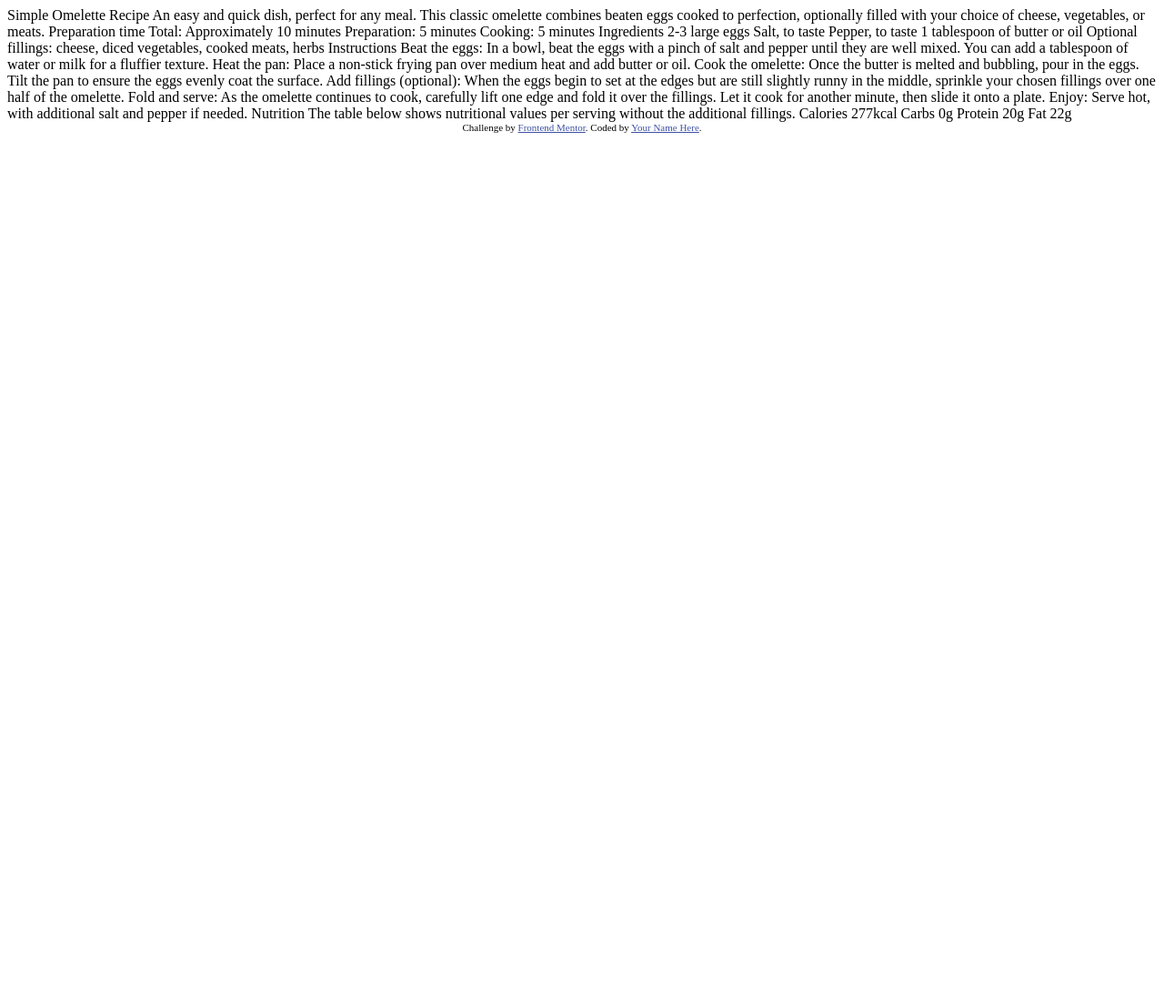
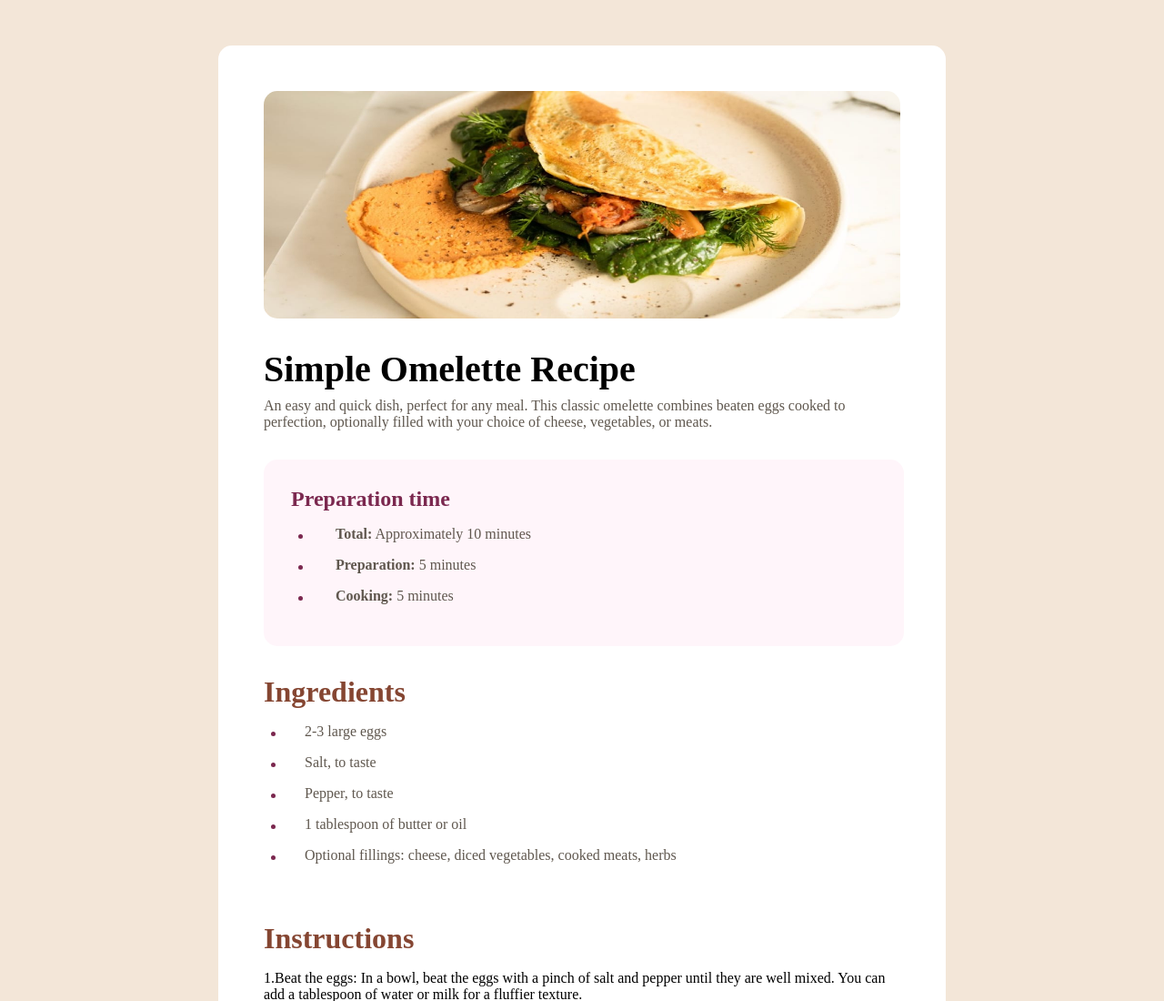
Before and after one commit to Sheepnore/FrontendMentor-RecipePage, a plain HTML site: page recipe-page-main/index.html in a window 1280 px wide. Shown: the top 1100 px of the page at 91% size. Before the commit the page ends 800 px from the top, so only its background shows below. Drawn offline with Linux system fonts and the light colour scheme; a web font is replaced by a local one.

Commit message:
60% done

```diff
--- a/recipe-page-main/index.html
+++ b/recipe-page-main/index.html
@@ -5,73 +5,247 @@
   <meta name="viewport" content="width=device-width, initial-scale=1.0"> <!-- displays site properly based on user's device -->
 
   <link rel="icon" type="image/png" sizes="32x32" href="./assets/images/favicon-32x32.png">
+  <title>Frontend Mentor | Recipe page</title>
+  <style>
+  .attribution { font-size: 11px; text-align: center; }
+  .attribution a { color: hsl(228, 45%, 44%); }
 
-  <title>Frontend Mentor | Recipe page</title>
+  @font-face {
+    font-family: "Young Serif";
+    src: url('https://fonts.google.com/specimen/Young+Serif');
+  }
+  @font-face {
+    font-family: "Outfit";
+    src: url('https://fonts.google.com/specimen/Outfit');
+  }
 
-  <!-- Feel free to remove these styles or customise in your own stylesheet 👍 -->
-  <style>
-    .attribution { font-size: 11px; text-align: center; }
-    .attribution a { color: hsl(228, 45%, 44%); }
+    *{
+      margin: 0;
+      padding: 0;
+      font-family: 'Outfit',serif;
+    }
+
+    :root{
+      --border-radius: 15px;
+    }
+
+    body{
+      background-color: hsl(30, 54%, 90%);
+    }
+
+    .container{
+      width: 700px;
+      display: flex;
+      flex-direction: column;
+      justify-content: center;
+      align-items: flex-start;
+      background-color: white;
+      border-radius: var(--border-radius);
+      margin: auto;
+      margin-top: 50px;
+      margin-bottom: 50px;
+      padding: 50px;
+    }
+
+    .item{
+     margin-top: 2rem;
+    }
+
+    h2{
+      font-family: "Young Serif";
+      font-size: 2rem;
+      color: hsl(14, 45%, 36%);
+
+    }
+
+    img{
+      width: 100%;
+      height: 250px;
+      border-radius: var(--border-radius);
+    }
+
+    .Heading h1{
+      font-family: "Young Serif";
+      font-size: 2.5rem;
+    }
+
+    .Heading p{
+      font-family: "Outfit", serif;
+      margin-top: .5rem;
+      color: hsl(30, 10%, 34%);
+    }
+
+    .Preparation {
+      font-family: "Outfit",serif;
+      width: 92%;
+      border-radius: var(--border-radius);
+      background-color: hsl(330, 100%, 98%);
+      padding: 30px;
+    }
+
+    .Preparation h3{
+      font-size: 1.5rem;
+      color: hsl(332, 51%, 32%);
+    }
+
+    .Preparation *{
+      margin-bottom: 1rem;
+    }
+
+    .Preparation li{
+      list-style: none;
+      color: hsl(30, 10%, 34%);
+    }
+
+   .Preparation li::before{
+    content: '';
+    display: inline-block;
+    width: 5px;
+    height: 5px;
+    border-radius: 50%;
+    background-color: hsl(332, 51%, 32%);
+    margin-right: 2rem;
+    margin-left: .5rem;
+    flex: 1;
+   }
+
+   .Ingredients{
+    width: 100%;
+    color: hsl(30, 10%, 34%);
+   }
+   .Ingredients *{
+    margin-bottom: 1rem;
+   }
+   .Ingredients li{
+    list-style: none;
+   }
+
+   .Ingredients li::before{
+    content: '';
+    display: inline-block;
+    width: 5px;
+    height: 5px;
+    border-radius: 50%;
+    background-color: hsl(332, 51%, 32%);
+    margin-right: 2rem;
+    margin-left: .5rem;
+    flex: 1;
+   }
+
+   .Instructions *{
+    margin-top:1rem;
+    list-style: none;
+   }
+
+   .Instructions ol{
+   }
+
+   .Instructions li::before{
+    content: counter(list-item) '.';
+    display: inline-block;
+   }
+   .Nutrition{
+    width: 100%;
+    margin-top: 1rem;
+    padding-top: 1rem;
+    border-top: 2px solid hsl(30, 18%, 87%);
+    color: hsl(30, 10%, 34%);
+   }
+
+  table{
+    width: 100%;
+    margin-top: 1rem;
+  }
+  .Nutrition tr{
+    border: 1px;
+  }
+  .Nutrition td{
+    padding: .5rem;
+    text-indent: .5rem;
+  }
+
+  .Nutrition .number{
+    color: hsl(14, 45%, 36%);
+    font-weight: bold;
+  }
+
   </style>
 </head>
+
 <body>
+  <div class="container">
 
-  Simple Omelette Recipe
+    <img src="./assets/images/image-omelette.jpeg" alt="Simple Omelette">
 
-  An easy and quick dish, perfect for any meal. This classic omelette combines beaten eggs cooked
-  to perfection, optionally filled with your choice of cheese, vegetables, or meats.
+    <div class="Heading item">
+      <h1>Simple Omelette Recipe</h1>
+      <p>An easy and quick dish, perfect for any meal. This classic omelette combines beaten eggs cooked to perfection, optionally filled with your choice of cheese, vegetables, or meats.</p>
+    </div>
 
-  Preparation time
+    <div class="Preparation item">
+      <h3>Preparation time</h3>
+      <ul>
+        <li>
+          <strong>Total:</strong> Approximately 10 minutes
+        </li>
+        <li>
+          <strong>Preparation:</strong> 5 minutes
+        </li>
+        <li>
+          <strong>Cooking:</strong> 5 minutes
+        </li>
+      </ul>
+    </div>
 
-  Total: Approximately 10 minutes
-  Preparation: 5 minutes
-  Cooking: 5 minutes
+    <div class="Ingredients item">
+      <h2>Ingredients</h2>
+      <ul>
+        <li>2-3 large eggs</li>
+        <li>Salt, to taste</li>
+        <li>Pepper, to taste</li>
+        <li>1 tablespoon of butter or oil</li>
+        <li>Optional fillings: cheese, diced vegetables, cooked meats, herbs</li>
+      </ul>
+    </div>
 
-  Ingredients
+    <div class="Instructions item">
+      <h2>Instructions</h2>
+      <ol>
+        <li>Beat the eggs: In a bowl, beat the eggs with a pinch of salt and pepper until they are well mixed. You can add a tablespoon of water or milk for a fluffier texture.</li>
+        <li>Heat the pan: Place a non-stick frying pan over medium heat and add butter or oil
+        <li>Cook the omelette: Once the butter is melted and bubbling, pour in the eggs. Tilt the pan to ensure the eggs evenly coat the surface.</li>
+        <li>Add fillings (optional): When the eggs begin to set at the edges but are still slightly runny in the middle, sprinkle your chosen fillings over one half of the omelette.</li>
+        <li>Fold and serve: As the omelette continues to cook, carefully lift one edge and fold it over the fillings. Let it cook for another minute, then slide it onto a plate.</li>
+        <li>Enjoy: Serve hot, with additional salt and pepper if needed.</li>
+      </ol>
+    </div>
 
-  2-3 large eggs
-  Salt, to taste
-  Pepper, to taste
-  1 tablespoon of butter or oil
-  Optional fillings: cheese, diced vegetables, cooked meats, herbs
+    <div class="Nutrition item">
+      <h2>Nutrition</h2>
+      <caption>
+        The table below shows nutritional values per serving without the additional fillings.
+      </caption>
+      <table>
+        <tr>
+          <td>Calories</td>
+          <td class="number">277kcal</td>
+        </tr>
+        <tr>
+          <td>Carbs</td>
+          <td class="number">0g</td>
+        </tr>
+        <tr>
+          <td>Protein</td>
+          <td class="number">20g</td>
+        </tr>
+        <tr>
+          <td>Fat</td>
+          <td class="number">22g</td>
+        </tr>
+      </table>
+    </div>
 
-  Instructions
+  </div>
 
-  Beat the eggs: In a bowl, beat the eggs with a pinch of salt and pepper until they are well mixed.
-  You can add a tablespoon of water or milk for a fluffier texture.
-
-  Heat the pan: Place a non-stick frying pan over medium heat and add butter or oil.
-
-  Cook the omelette: Once the butter is melted and bubbling, pour in the eggs. Tilt the pan to ensure
-  the eggs evenly coat the surface.
-
-  Add fillings (optional): When the eggs begin to set at the edges but are still slightly runny in the
-  middle, sprinkle your chosen fillings over one half of the omelette.
-
-  Fold and serve: As the omelette continues to cook, carefully lift one edge and fold it over the
-  fillings. Let it cook for another minute, then slide it onto a plate.
-
-  Enjoy: Serve hot, with additional salt and pepper if needed.
-
-  Nutrition
-
-  The table below shows nutritional values per serving without the additional fillings.
-
-  Calories
-  277kcal
-
-  Carbs
-  0g
-
-  Protein
-  20g
-
-  Fat
-  22g
-
-  <div class="attribution">
-    Challenge by <a href="https://www.frontendmentor.io?ref=challenge" target="_blank">Frontend Mentor</a>.
-    Coded by <a href="#">Your Name Here</a>.
-  </div>
 </body>
 </html>
```
